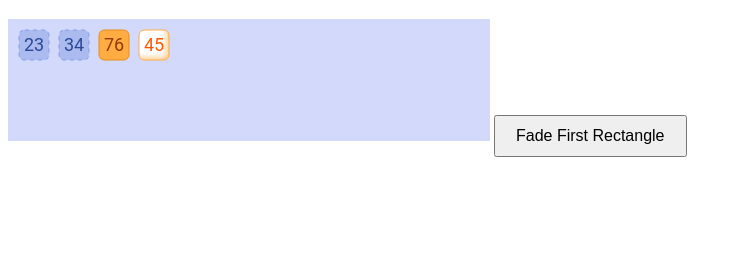
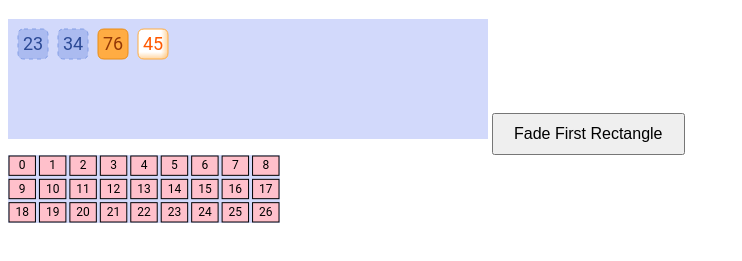
Before and after one commit to chejen/native-web, a plain HTML site: page canvas/boxes.html in a window 1280 px wide. Shown: the part 61-322 px from the top of the page, without its empty margins (0-742 px from the left). Drawn offline with Linux system fonts and the light colour scheme.

Commit message:
canvas: grid layout

```diff
--- a/canvas/boxes.html
+++ b/canvas/boxes.html
@@ -7,9 +7,6 @@
   <style>
     html, body {
       height: 100vh;
-    }
-    canvas {
-      border: 1px solid #D2D9FB;
     }
     button {
       margin-top: 20px;
@@ -23,6 +20,10 @@
   <h1>Boxes</h1>
   <canvas id="canvas"></canvas>
   <button id="fadeButton">Fade First Rectangle</button>
+
+  <br />
+  <canvas id="gridCanvas"></canvas>
+
   <script>
     const canvas = document.getElementById('canvas');
     const ctx = canvas.getContext('2d');
@@ -322,6 +323,43 @@
 
       requestAnimationFrame(drawRectangles);
     });
+
+
+    // Second canvas (grid layout)
+    const gridCanvas = document.getElementById('gridCanvas');
+    const gridCtx = gridCanvas.getContext('2d');
+    const rows = 3;
+    const columns = 9;
+    const gridPadding = 1;
+    const cellPadding = 4;
+    const cellBorderWidth = 1;
+    const gridWidth = 272;
+    const gridHeight = 68;
+    const gridCellWidth = (gridWidth - gridPadding * 2 - cellPadding * (columns - 1)) / columns;
+    const gridCellHeight = (gridHeight - gridPadding * 2 - cellPadding * (rows - 1)) / rows;
+
+    gridCanvas.setAttribute('width', gridWidth);
+    gridCanvas.setAttribute('height', gridHeight);
+
+    gridCtx.fillStyle = '#D2D9FB';
+    gridCtx.fillRect(0, 0, gridWidth, gridHeight);
+
+    for (let row = 0; row < rows; row++) {
+      for (let col = 0; col < columns; col++) {
+        const x = gridPadding + col * (gridCellWidth + cellPadding);
+        const y = gridPadding + row * (gridCellHeight + cellPadding);
+
+        gridCtx.fillStyle = 'pink';
+        gridCtx.fillRect(x, y, gridCellWidth, gridCellHeight);
+        gridCtx.strokeRect(x, y, gridCellWidth, gridCellHeight);
+
+        gridCtx.font = '12px Roboto, Arial';
+        gridCtx.textAlign = 'center';
+        gridCtx.textBaseline = 'middle';
+        gridCtx.fillStyle = 'black';
+        gridCtx.fillText(row * columns + col, x + gridCellWidth / 2, y + gridCellHeight / 2);
+      }
+    }
   </script>
 </body>
 </html>
```
